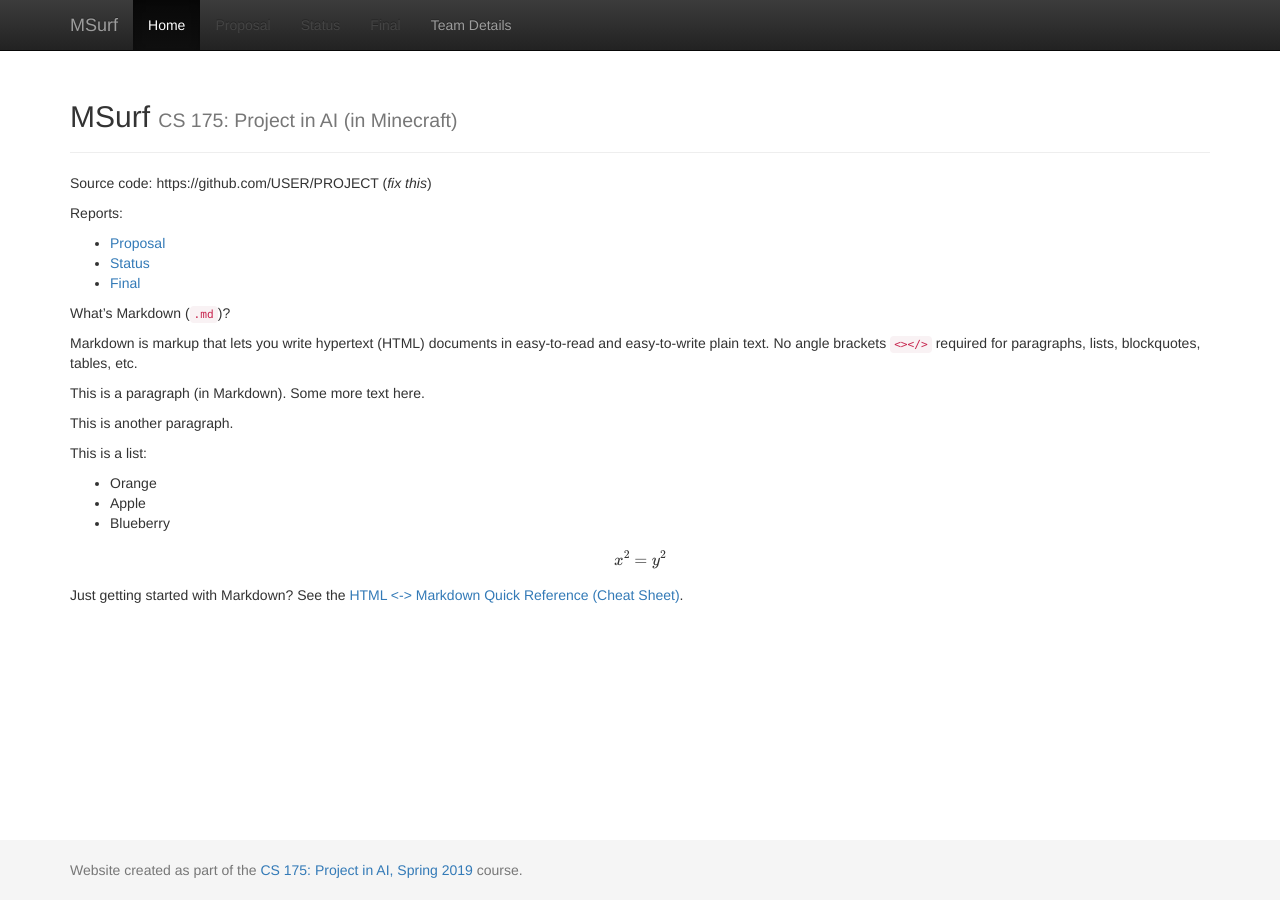
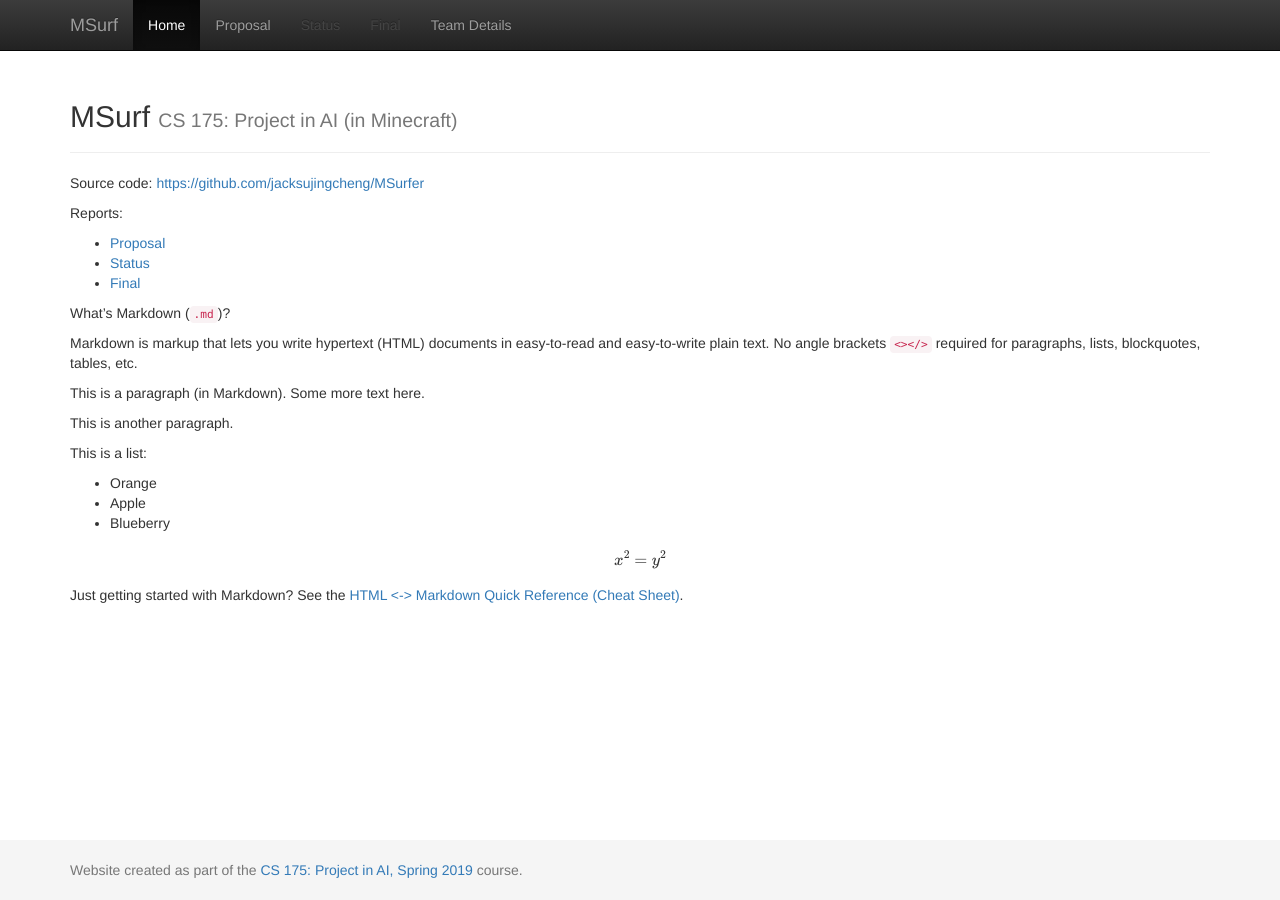
Before and after one commit to jacksujingcheng/MSurf, a Jekyll site: the page built from docs/index.md, in a window 1280 px wide. Built offline with Jekyll 4.4.1, drawn with Linux system fonts in a browser that asks for light colours; formulas are drawn with MathJax 3.

Commit message:
add Summary of the Project and AI/ML Algorithm being used

```diff
--- a/docs/index.md
+++ b/docs/index.md
@@ -3,7 +3,7 @@ layout: default
 title:  Home
 ---
 
-Source code: https://github.com/USER/PROJECT (_fix this_)
+Source code: <https://github.com/jacksujingcheng/MSurfer>
 
 Reports:
 
```
Also changed, not shown: docs/proposal.md (added, +12 -0 lines).
